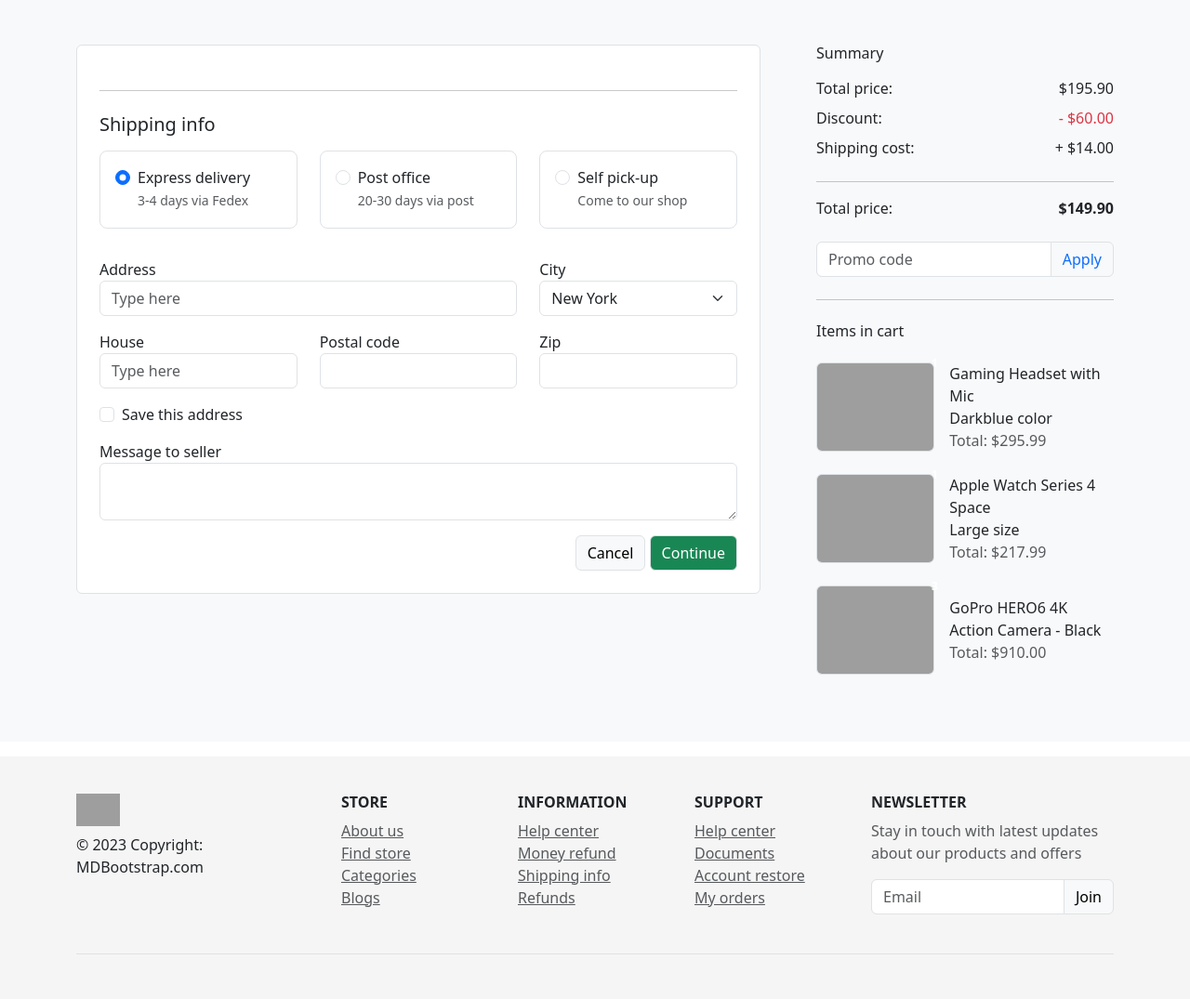
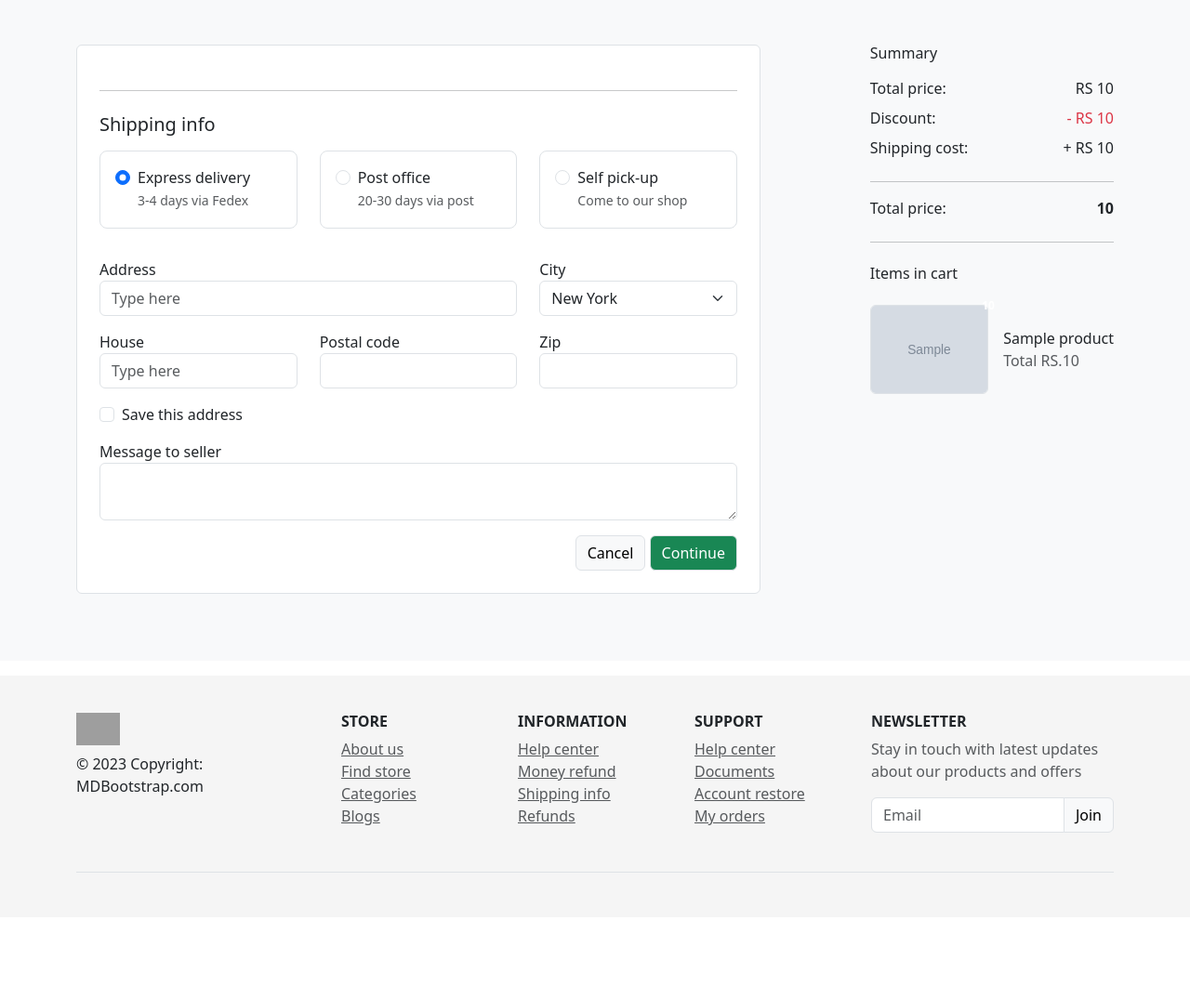
Before and after one commit to ashmi721/ecommerce-website, a Django app: template orders/templates/orders/checkout.html in a window 1280 px wide. Shown: the part 164-1239 px from the top of the page at 93% size. After the commit the page ends 1103 px from the top, so only its background shows below. Run offline with Django 3.2, Linux system fonts and the light colour scheme; the template is opened without the code that fills it: most values are stand-ins (such as "Sample title", 1, 10 or a date in 2020); grey boxes marked "Sample" are stand-in pictures; grey boxes are pictures that could not be loaded.

Commit message:
successfully reload the checkout page

```diff
--- a/orders/templates/orders/checkout.html
+++ b/orders/templates/orders/checkout.html
@@ -119,74 +119,47 @@
             <h6 class="mb-3">Summary</h6>
             <div class="d-flex justify-content-between">
               <p class="mb-2">Total price:</p>
-              <p class="mb-2">$195.90</p>
+              <p class="mb-2">RS {{ total }}</p>
             </div>
             <div class="d-flex justify-content-between">
               <p class="mb-2">Discount:</p>
-              <p class="mb-2 text-danger">- $60.00</p>
+              <p class="mb-2 text-danger">- RS {{ discount }}</p>
             </div>
             <div class="d-flex justify-content-between">
               <p class="mb-2">Shipping cost:</p>
-              <p class="mb-2">+ $14.00</p>
+              <p class="mb-2">+ RS {{ Shipping_cost }}</p>
             </div>
             <hr />
             <div class="d-flex justify-content-between">
               <p class="mb-2">Total price:</p>
-              <p class="mb-2 fw-bold">$149.90</p>
+              <p class="mb-2 fw-bold">{{ grand_total }}</p>
             </div>
 
-            <div class="input-group mt-3 mb-4">
+            {% comment %} <div class="input-group mt-3 mb-4">
               <input type="text" class="form-control border" name="" placeholder="Promo code" />
               <button class="btn btn-light text-primary border">Apply</button>
-            </div>
+            </div> {% endcomment %}
 
             <hr />
             <h6 class="text-dark my-4">Items in cart</h6>
-
+            {% for item in cart_items %}
             <div class="d-flex align-items-center mb-4">
               <div class="me-3 position-relative">
                 <span class="position-absolute top-0 start-100 translate-middle badge rounded-pill badge-secondary">
-                  1
+                  {{ item.cart_qty }}
                 </span>
-                <img src="https://bootstrap-ecommerce.com/bootstrap5-ecommerce/images/items/7.webp" style="height: 96px; width: 96x;" class="img-sm rounded border" />
+                <img src="{{ item.product.product_img }}" style="height: 96px; width: 96x;" class="img-sm rounded border" />
               </div>
               <div class="">
-                <a href="#" class="nav-link">
-                  Gaming Headset with Mic <br />
-                  Darkblue color
+                <a href="{% url 'product_detail_page' product_id=item.product.pk %}" class="nav-link">
+                  {{ item.product.title }}
+
                 </a>
-                <div class="price text-muted">Total: $295.99</div>
+                <div class="price text-muted">Total RS.{{ item.cart_total }}</div>
               </div>
             </div>
+  {% endfor %}
 
-            <div class="d-flex align-items-center mb-4">
-              <div class="me-3 position-relative">
-                <span class="position-absolute top-0 start-100 translate-middle badge rounded-pill badge-secondary">
-                  1
-                </span>
-                <img src="https://bootstrap-ecommerce.com/bootstrap5-ecommerce/images/items/5.webp" style="height: 96px; width: 96x;" class="img-sm rounded border" />
-              </div>
-              <div class="">
-                <a href="#" class="nav-link">
-                  Apple Watch Series 4 Space <br />
-                  Large size
-                </a>
-                <div class="price text-muted">Total: $217.99</div>
-              </div>
-            </div>
-
-            <div class="d-flex align-items-center mb-4">
-              <div class="me-3 position-relative">
-                <span class="position-absolute top-0 start-100 translate-middle badge rounded-pill badge-secondary">
-                  3
-                </span>
-                <img src="https://bootstrap-ecommerce.com/bootstrap5-ecommerce/images/items/1.webp" style="height: 96px; width: 96x;" class="img-sm rounded border" />
-              </div>
-              <div class="">
-                <a href="#" class="nav-link">GoPro HERO6 4K Action Camera - Black</a>
-                <div class="price text-muted">Total: $910.00</div>
-              </div>
-            </div>
           </div>
         </div>
       </div>
```
Also changed, not shown: orders/views.py (+6 -4 lines).
